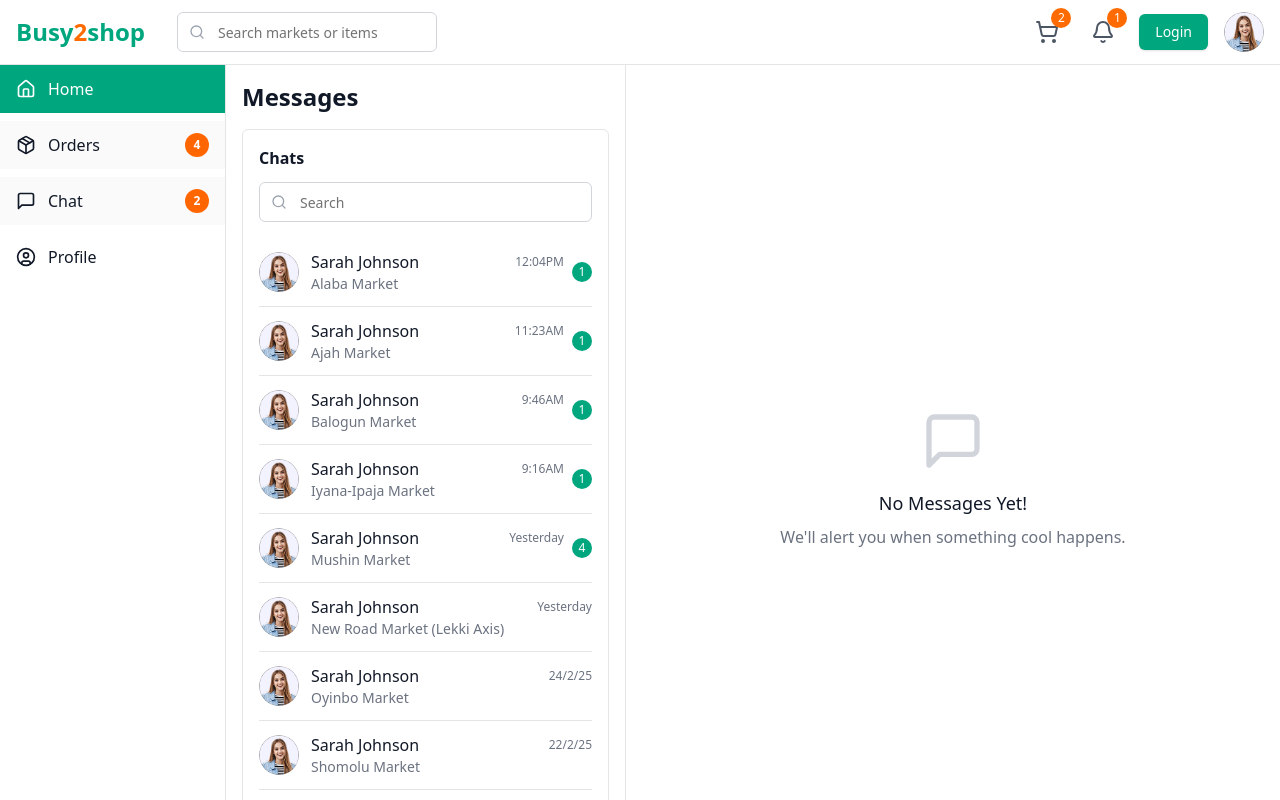
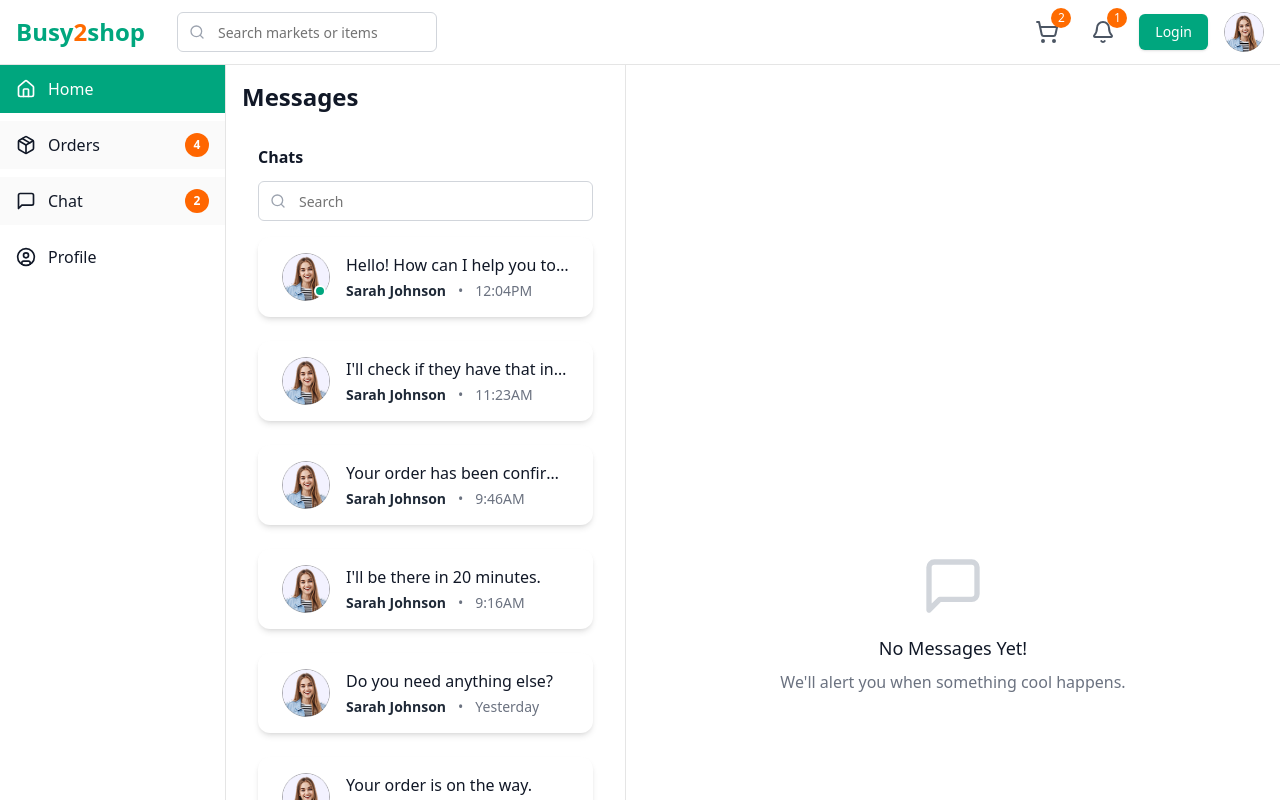
Before and after one commit to Busy2Shop/Busy2Shop-FE, a Next.js app: page /messages in a window 1280 px wide. Shown: the top 800 px of the page. Built offline with nearby package versions, Linux system fonts and the light colour scheme.

Commit message:
feat: enhance messages and orders pages with improved layout, added time formatting, and conversation status display

```diff
--- a/app/messages/page.tsx
+++ b/app/messages/page.tsx
@@ -6,6 +6,7 @@ import { Input } from "@/components/ui/input"
 import { Avatar, AvatarFallback, AvatarImage } from "@/components/ui/avatar"
 import Navbar from "@/components/navbar"
 import Sidebar from "@/components/sidebar"
+import { formatDistanceToNow, parseISO } from 'date-fns';
 
 interface ChatMessage {
     id: string
@@ -25,6 +26,15 @@ interface Chat {
     unread: number
     avatar: string
     messages: ChatMessage[]
+    ended?: boolean
+}
+
+// Helper for time ago
+function getTimeAgo(timestamp: string) {
+    // For demo, handle 'Just now', '4d ago', etc. If timestamp is a date, use date-fns
+    if (timestamp === 'Just now' || timestamp.endsWith('ago')) return timestamp;
+    // Otherwise, fallback to showing the timestamp
+    return timestamp;
 }
 
 export default function MessagesPage() {
@@ -58,6 +68,7 @@ export default function MessagesPage() {
                 { id: "5", content: "That will be all. Thanks", sender: "user", timestamp: "12:50 AM" },
                 { id: "6", content: "", sender: "user", timestamp: "01:00 AM", isVoice: true, voiceDuration: "0:14" },
             ],
+            ended: true,
         },
         {
             id: "2",
@@ -164,42 +175,36 @@ export default function MessagesPage() {
                     <div className="w-full md:w-[400px] border-r">
                         <div className="p-4 border-b">
                             <h1 className="text-2xl font-bold mb-4">Messages</h1>
-                            <div className="border rounded-md p-4">
+                            <div className="rounded-md p-4">
                                 <h2 className="font-semibold mb-3">Chats</h2>
                                 <div className="relative mb-4">
                                     <Search className="absolute left-3 top-1/2 transform -translate-y-1/2 text-gray-400 h-4 w-4" />
                                     <Input placeholder="Search" className="pl-10 pr-4 py-2 w-full rounded-md border border-gray-300" />
                                 </div>
 
-                                <div className="space-y-0 divide-y">
-                                    {chats.map((chat) => (
+                                <div className="space-y-6">
+                                    {chats.map((chat, idx) => (
                                         <div
                                             key={chat.id}
-                                            className={`py-3 cursor-pointer hover:bg-gray-50 ${activeChat === chat.id ? "bg-gray-50" : ""}`}
+                                            className={`bg-white rounded-xl shadow-md px-6 py-4 flex items-center gap-4 cursor-pointer transition-all ${activeChat === chat.id ? 'ring-2 ring-[#00A67E]' : ''}`}
                                             onClick={() => setActiveChat(chat.id)}
                                         >
-                                            <div className="flex items-center">
-                                                <Avatar className="h-10 w-10 mr-3">
+                                            <div className="relative">
+                                                <Avatar className="h-12 w-12">
                                                     <AvatarImage src={chat.avatar} alt={chat.name} />
-                                                    <AvatarFallback>
-                                                        {chat.name
-                                                            .split(" ")
-                                                            .map((n) => n[0])
-                                                            .join("")}
-                                                    </AvatarFallback>
+                                                    <AvatarFallback>{chat.name.split(' ').map(n => n[0]).join('')}</AvatarFallback>
                                                 </Avatar>
+                                                {idx === 0 && (
+                                                    <span className="absolute bottom-1 right-1 block h-3 w-3 rounded-full bg-[#00A67E] border-2 border-white" />
+                                                )}
+                                            </div>
                                             <div className="flex-1 min-w-0">
-                                                    <div className="flex justify-between items-center">
-                                                        <h3 className="font-medium truncate">{chat.name}</h3>
-                                                        <span className="text-xs text-gray-500">{chat.timestamp}</span>
+                                                <div className="font-medium text-base truncate mb-1">{chat.lastMessage}</div>
+                                                <div className="flex items-center gap-2 text-gray-500 text-sm">
+                                                    <span className="font-semibold text-gray-800">{chat.name}</span>
+                                                    <span className="mx-1">•</span>
+                                                    <span>{getTimeAgo(chat.timestamp)}</span>
                                                 </div>
-                                                    <p className="text-sm text-gray-500 truncate">{chat.market}</p>
-                                                </div>
-                                                {chat.unread > 0 && (
-                                                    <div className="ml-2 bg-[#00A67E] text-white text-xs rounded-full h-5 w-5 flex items-center justify-center">
-                                                        {chat.unread}
-                                                    </div>
-                                                )}
                                             </div>
                                         </div>
                                     ))}
@@ -274,9 +279,16 @@ export default function MessagesPage() {
                                             </div>
                                         ))}
                                     </div>
+                                    {activeChatData?.ended && (
+                                        <>
+                                            <hr className="my-8 border-gray-200" />
+                                            <div className="text-center text-gray-500 py-8 text-lg">Your conversation has ended</div>
+                                        </>
+                                    )}
                                 </div>
 
                                 {/* Message Input */}
+                                {!activeChatData?.ended && (
                                     <div className="border-t p-3 flex items-center">
                                         <button className="p-2 text-gray-500">
                                             <Image className="h-5 w-5" />
@@ -301,6 +313,7 @@ export default function MessagesPage() {
                                             <Send className="h-5 w-5" />
                                         </button>
                                     </div>
+                                )}
                             </>
                         ) : (
                             <div className="flex-1 flex flex-col items-center justify-center p-4">
--- a/app/orders/page.tsx
+++ b/app/orders/page.tsx
@@ -8,6 +8,7 @@ import { Avatar, AvatarFallback, AvatarImage } from "@/components/ui/avatar"
 import Link from "next/link"
 import Image from "next/image"
 import Navbar from "@/components/navbar"
+import Sidebar from "@/components/sidebar"
 
 interface Order {
     id: string
@@ -125,6 +126,9 @@ export default function OrdersPage() {
         return (
             <div className="flex flex-col min-h-screen">
                 <Navbar />
+                <div className="flex flex-1 flex-col md:flex-row max-w-[1440px] mx-auto w-full">
+                    <Sidebar />
+                    <main className="ml-8 flex-1 mx-w-md">
                         <div className="flex-1 max-w-[1440px] mx-auto w-full p-4 md:p-6">
                             <div className="flex flex-col lg:flex-row gap-6">
                                 <div className="flex-1">
@@ -248,6 +252,8 @@ export default function OrdersPage() {
                                 </div>
                             </div>
                         </div>
+                    </main>
+                </div>
             </div>
         )
     }
@@ -255,9 +261,10 @@ export default function OrdersPage() {
     return (
         <div className="flex flex-col min-h-screen">
             <Navbar />
-            <div className="flex-1 max-w-[1440px] mx-auto w-full p-4 md:p-6">
+            <div className="flex flex-1 flex-col md:flex-row max-w-[1440px] mx-auto w-full">
+                <Sidebar />
+                <main className="ml-8 flex-1 mx-w-md">
                     <h1 className="text-3xl font-bold mb-6">My Orders</h1>
-
                     {ongoingOrders.length === 0 && activeTab === "ongoing" && !trackingOrder ? (
                         <div className="flex flex-col items-center justify-center py-16 h-[80vh]">
                             <div className="w-16 h-16 mb-4 text-gray-300">
@@ -279,7 +286,7 @@ export default function OrdersPage() {
                             <h3 className="text-lg font-medium mb-2">No Ongoing Orders!</h3>
                             <p className="text-gray-500 text-center mb-8">You don't have any ongoing orders at this time.</p>
                             <Link href="/shopping-list">
-                            <Button className="bg-[#00A67E] hover:bg-[#008F6B]">Create Shopping List</Button>
+                                <Button className="bg-[#00A67E] hover:bg-[#008F6B]">Proceed to Checkout</Button>
                             </Link>
                         </div>
                     ) : (
@@ -443,6 +450,7 @@ export default function OrdersPage() {
                             </TabsContent>
                         </Tabs>
                     )}
+                </main>
             </div>
         </div>
     )
```
Lines whose indentation alone changed are shown as unchanged.
